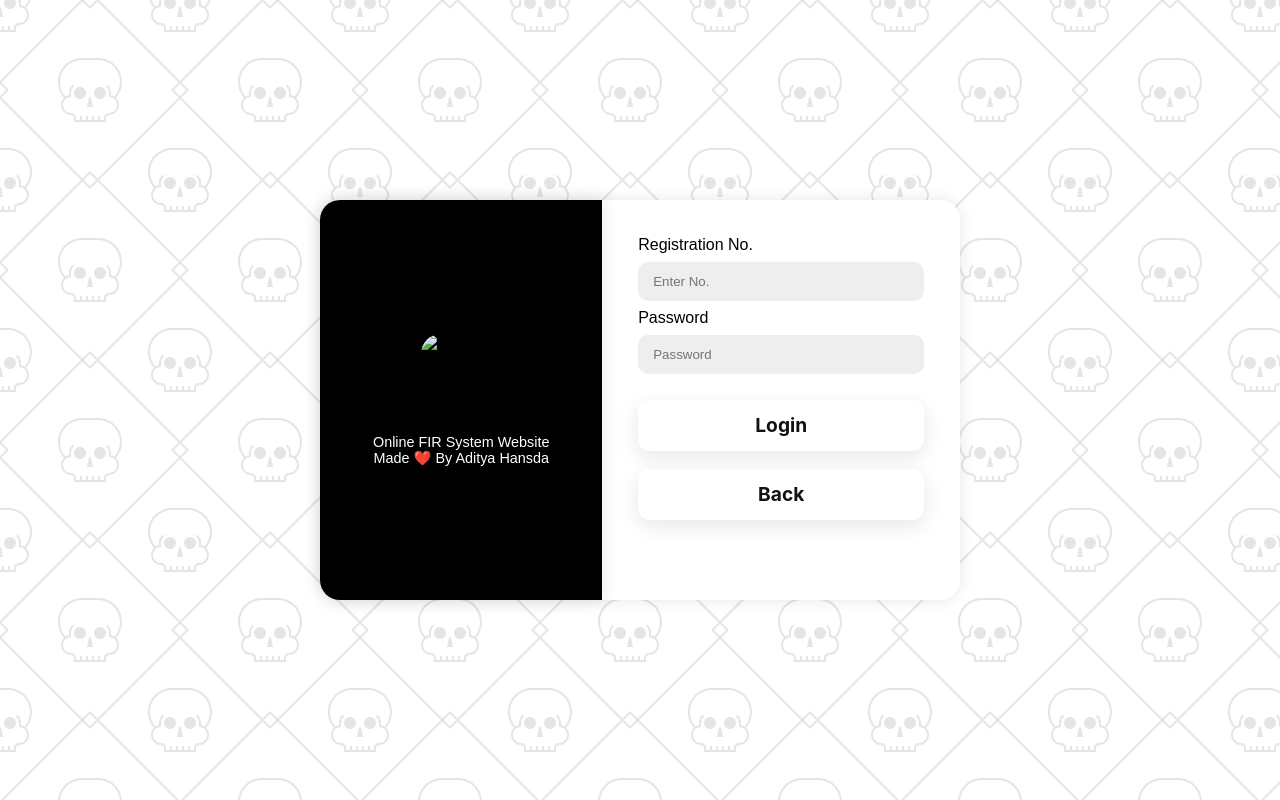
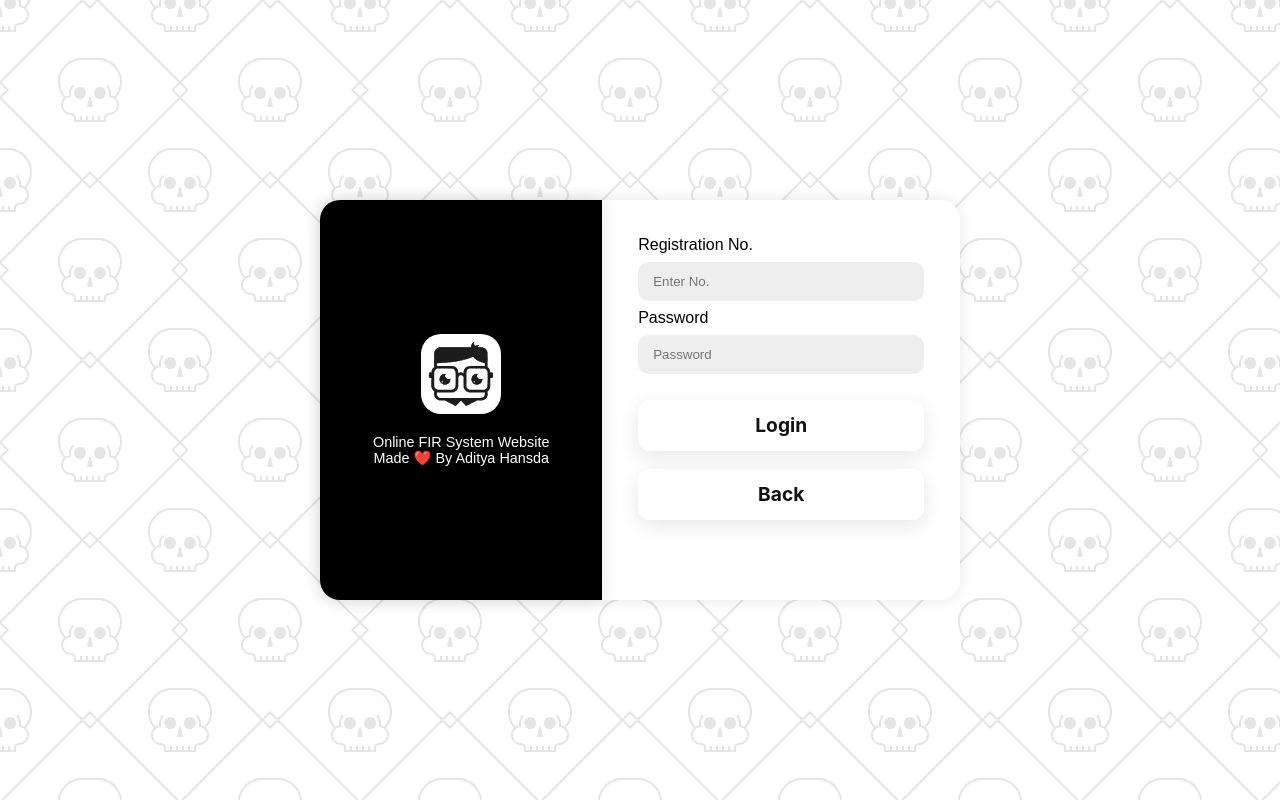
Before and after one commit to adityahansda/OnlineFIRSystem, a plain HTML site: page Login.html in a window 1280 px wide. Drawn offline with Linux system fonts and the light colour scheme; the site is published under a folder, as on GitHub Pages, so addresses that start at the root find nothing; a web font is replaced by a local one.

Commit message:
img error fix

```diff
--- a/Login.html
+++ b/Login.html
@@ -24,7 +24,7 @@
         <div class="from_box ">
 
             <div class="Image_area ">
-                <img style=" border-radius: 20px; height: 80px; width: 80px; " src="/Image/logo.svg " alt=" ">
+                <img style=" border-radius: 20px; height: 80px; width: 80px; " src="Image/logo.svg " alt=" ">
                 <span class="title ">Online FIR System Website</span>
                 <span>Made ❤️ By Aditya Hansda</span>
 
```
